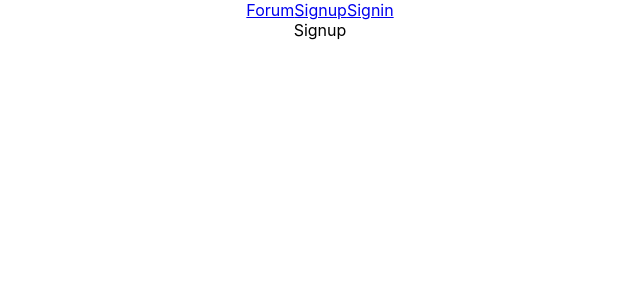
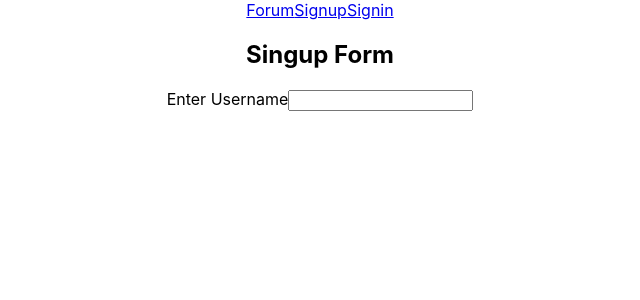
Before and after one commit to souravsb66/coding-mock-4, a React (Create React App) app in the folder frontend/: page /signup in a window 1280 px wide. Shown: the top 300 px of the page, without its empty margins (320-960 px from the left). Built offline with nearby package versions, Linux system fonts and the light colour scheme; the HTML template or start-up script is replaced by a standard one.

Commit message:
Private Routes Created

```diff
--- a/frontend/src/pages/Signup.jsx
+++ b/frontend/src/pages/Signup.jsx
@@ -1,8 +1,20 @@
 import React from 'react'
+import {useSelector} from "react-redux"
 
 const Signup = () => {
+
+    const {isAuth} = useSelector((store) => store.authReducer);
+
+    console.log(isAuth);
   return (
-    <div>Signup</div>
+    <div>
+
+        <h2>Singup Form</h2>
+        <form action="">
+            <label htmlFor="">Enter Username</label>
+            <input type="text" />
+        </form>
+    </div>
   )
 }
 
--- a/frontend/src/routes/AllRoutes.jsx
+++ b/frontend/src/routes/AllRoutes.jsx
@@ -1,18 +1,33 @@
-import React from 'react'
-import { Routes, Route } from "react-router-dom"
-import Forum from '../pages/Forum'
-import Answer from '../pages/Answer'
-import Signin from '../pages/Signin'
-import Signup from '../pages/Signup'
+import React from "react";
+import { Routes, Route } from "react-router-dom";
+import Forum from "../pages/Forum";
+import Answer from "../pages/Answer";
+import Signin from "../pages/Signin";
+import Signup from "../pages/Signup";
+import PrivateRoute from "./PrivateRoute";
 const AllRoutes = () => {
   return (
     <Routes>
-        <Route path='/' element={<Forum />} />
-        <Route path='/answer' element={<Answer />} />
-        <Route path='/signin' element={<Signin />} />
-        <Route path='/signup' element={<Signup />} />
+      <Route
+        path="/"
+        element={
+          <PrivateRoute>
+            <Forum />
+          </PrivateRoute>
+        }
+      />
+      <Route
+        path="/answer"
+        element={
+          <PrivateRoute>
+            <Answer />
+          </PrivateRoute>
+        }
+      />
+      <Route path="/signin" element={<Signin />} />
+      <Route path="/signup" element={<Signup />} />
     </Routes>
-  )
-}
+  );
+};
 
-export default AllRoutes
+export default AllRoutes;
--- a/frontend/src/routes/PrivateRoute.jsx
+++ b/frontend/src/routes/PrivateRoute.jsx
@@ -1,9 +1,13 @@
 import React from 'react'
+import { Navigate } from "react-router-dom"
+import { useSelector } from "react-redux"
 
-const PrivateRoute = () => {
-  return (
-    <div>PrivateRoute</div>
-  )
+const PrivateRoute = ({children}) => {
+
+  const {isAuth} = useSelector((store) => store.authReducer);
+
+  return isAuth ? children : <Navigate to={"/signin"} />
+
 }
 
 export default PrivateRoute
```
